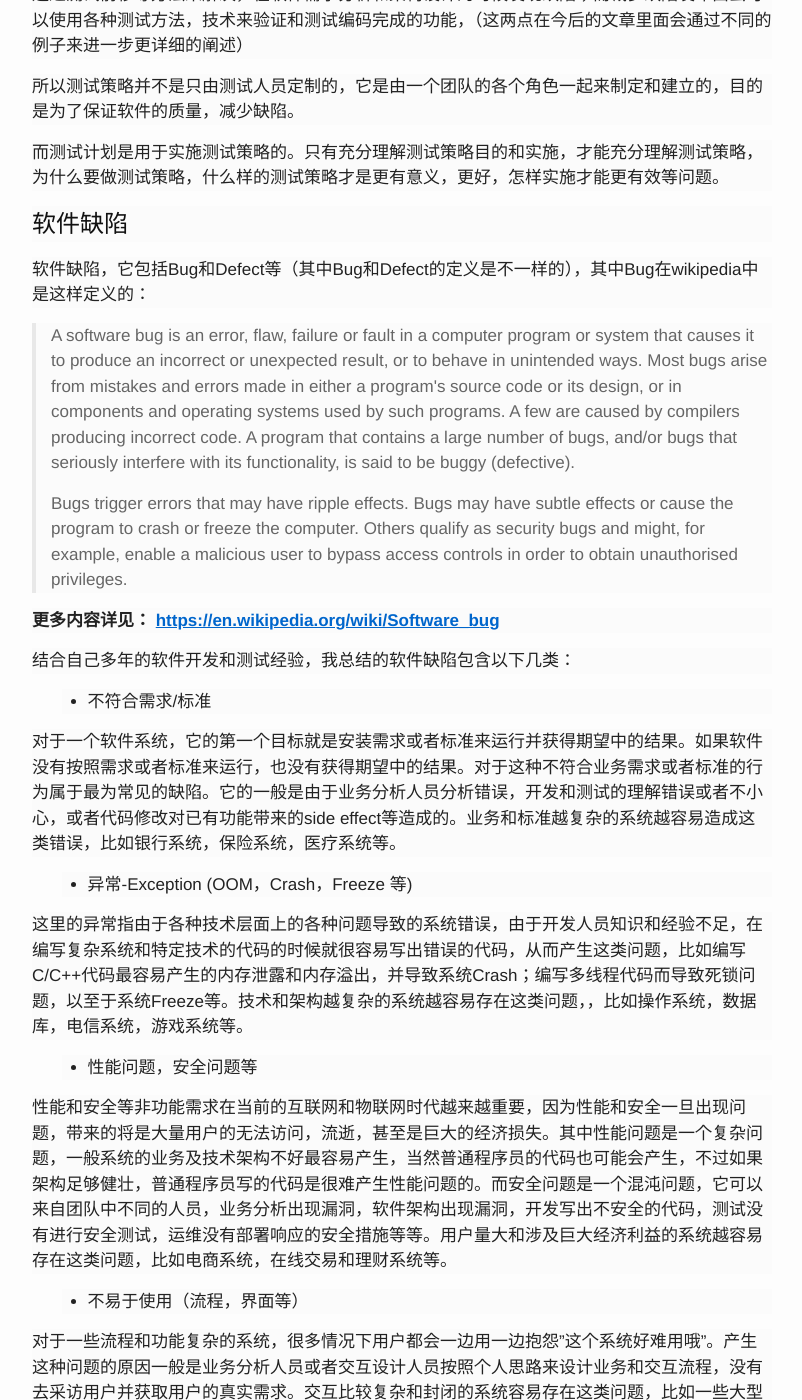
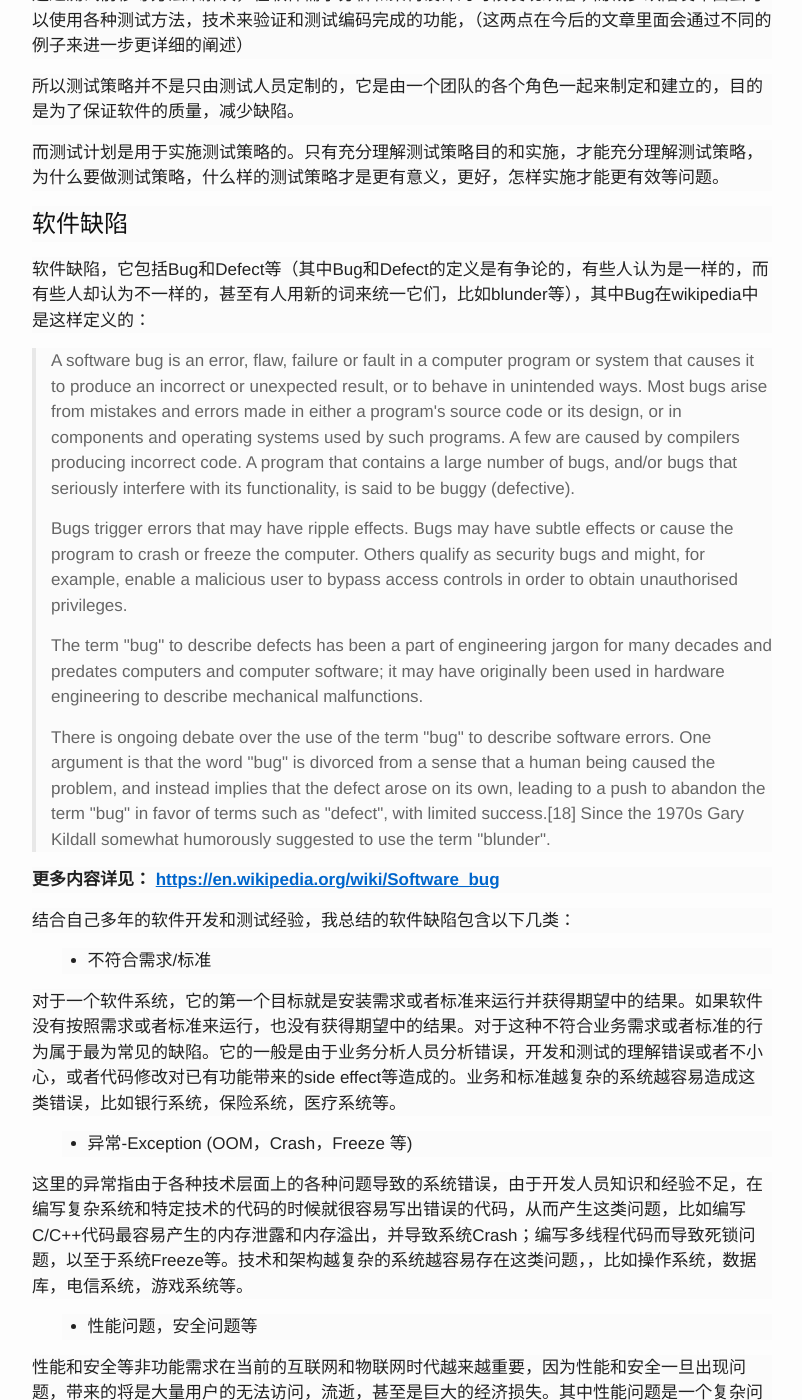
Before and after one commit to TWRanMan/twranman.github.io, a Jekyll site: the page built from _posts/2016-11-18-测试策略实践之序篇-软件缺陷，测试计划和测试架构.html, in a window 1280 px wide and 1400 px high, scrolled down 947 px. Shown: the whole window, without its empty margins (238-1040 px from the left). Built offline with Jekyll 4.4.1, drawn with Linux system fonts in a browser that asks for light colours.

Commit message:
change some text

```diff
--- a/_posts/2016-11-18-测试策略实践之序篇-软件缺陷，测试计划和测试架构.html
+++ b/_posts/2016-11-18-测试策略实践之序篇-软件缺陷，测试计划和测试架构.html
@@ -16,9 +16,11 @@ categories: jekyll update
 </p><p style="-webkit-font-smoothing: antialiased; text-rendering: optimizelegibility !important; color: rgb(34, 34, 34); font-family: 'Helvetica Neue', Arial, Helvetica, sans-serif; font-size: 17px; font-style: normal; font-variant-caps: normal; font-weight: normal; letter-spacing: normal; orphans: auto; text-align: start; text-indent: 0px; text-transform: none; white-space: normal; widows: auto; word-spacing: 0px; -webkit-text-stroke-width: 0px; background-color: rgb(251, 251, 251);">所以测试策略并不是只由测试人员定制的，它是由一个团队的各个角色一起来制定和建立的，目的是为了保证软件的质量，减少缺陷。
 </p><p style="-webkit-font-smoothing: antialiased; text-rendering: optimizelegibility !important; color: rgb(34, 34, 34); font-family: 'Helvetica Neue', Arial, Helvetica, sans-serif; font-size: 17px; font-style: normal; font-variant-caps: normal; font-weight: normal; letter-spacing: normal; orphans: auto; text-align: start; text-indent: 0px; text-transform: none; white-space: normal; widows: auto; word-spacing: 0px; -webkit-text-stroke-width: 0px; background-color: rgb(251, 251, 251);">而测试计划是用于实施测试策略的。只有充分理解测试策略目的和实施，才能充分理解测试策略，为什么要做测试策略，什么样的测试策略才是更有意义，更好，怎样实施才能更有效等问题。
 </p><h3 style="-webkit-font-smoothing: antialiased; text-rendering: optimizelegibility !important; font-weight: normal; color: rgb(17, 17, 17); font-size: 1.5em; font-family: 'Helvetica Neue', Arial, Helvetica, sans-serif; font-style: normal; font-variant-caps: normal; letter-spacing: normal; orphans: auto; text-align: start; text-indent: 0px; text-transform: none; white-space: normal; widows: auto; word-spacing: 0px; -webkit-text-stroke-width: 0px; background-color: rgb(251, 251, 251);">软件缺陷
-</h3><p style="-webkit-font-smoothing: antialiased; text-rendering: optimizelegibility !important; color: rgb(34, 34, 34); font-family: 'Helvetica Neue', Arial, Helvetica, sans-serif; font-size: 17px; font-style: normal; font-variant-caps: normal; font-weight: normal; letter-spacing: normal; orphans: auto; text-align: start; text-indent: 0px; text-transform: none; white-space: normal; widows: auto; word-spacing: 0px; -webkit-text-stroke-width: 0px; background-color: rgb(251, 251, 251);">软件缺陷，它包括Bug和Defect等（其中Bug和Defect的定义是不一样的），其中Bug在wikipedia中是这样定义的：
+</h3><p style="-webkit-font-smoothing: antialiased; text-rendering: optimizelegibility !important; color: rgb(34, 34, 34); font-family: 'Helvetica Neue', Arial, Helvetica, sans-serif; font-size: 17px; font-style: normal; font-variant-caps: normal; font-weight: normal; letter-spacing: normal; orphans: auto; text-align: start; text-indent: 0px; text-transform: none; white-space: normal; widows: auto; word-spacing: 0px; -webkit-text-stroke-width: 0px; background-color: rgb(251, 251, 251);">软件缺陷，它包括Bug和Defect等（其中Bug和Defect的定义是有争论的，有些人认为是一样的，而有些人却认为不一样的，甚至有人用新的词来统一它们，比如blunder等），其中Bug在wikipedia中是这样定义的：
 </p><blockquote style="-webkit-font-smoothing: antialiased; text-rendering: optimizelegibility !important; color: rgb(102, 102, 102); font-family: 'Helvetica Neue', Arial, Helvetica, sans-serif; font-size: 17px; font-style: normal; font-variant-caps: normal; font-weight: normal; letter-spacing: normal; orphans: auto; text-align: start; text-indent: 0px; text-transform: none; white-space: normal; widows: auto; word-spacing: 0px; -webkit-text-stroke-width: 0px; background-color: rgb(251, 251, 251);"><p style="-webkit-font-smoothing: antialiased; text-rendering: optimizelegibility !important;">A software bug is an error, flaw, failure or fault in a computer program or system that causes it to produce an incorrect or unexpected result, or to behave in unintended ways. Most bugs arise from mistakes and errors made in either a program's source code or its design, or in components and operating systems used by such programs. A few are caused by compilers producing incorrect code. A program that contains a large number of bugs, and/or bugs that seriously interfere with its functionality, is said to be buggy (defective).
 </p><p style="-webkit-font-smoothing: antialiased; text-rendering: optimizelegibility !important;">Bugs trigger errors that may have ripple effects. Bugs may have subtle effects or cause the program to crash or freeze the computer. Others qualify as security bugs and might, for example, enable a malicious user to bypass access controls in order to obtain unauthorised privileges.
+</p><p style="-webkit-font-smoothing: antialiased; text-rendering: optimizelegibility !important;">The term "bug" to describe defects has been a part of engineering jargon for many decades and predates computers and computer software; it may have originally been used in hardware engineering to describe mechanical malfunctions.
+</p><p style="-webkit-font-smoothing: antialiased; text-rendering: optimizelegibility !important;">There is ongoing debate over the use of the term "bug" to describe software errors. One argument is that the word "bug" is divorced from a sense that a human being caused the problem, and instead implies that the defect arose on its own, leading to a push to abandon the term "bug" in favor of terms such as "defect", with limited success.[18] Since the 1970s Gary Kildall somewhat humorously suggested to use the term "blunder".
 </p></blockquote><p style="-webkit-font-smoothing: antialiased; text-rendering: optimizelegibility !important; color: rgb(34, 34, 34); font-family: 'Helvetica Neue', Arial, Helvetica, sans-serif; font-size: 17px; font-style: normal; font-variant-caps: normal; font-weight: normal; letter-spacing: normal; orphans: auto; text-align: start; text-indent: 0px; text-transform: none; white-space: normal; widows: auto; word-spacing: 0px; -webkit-text-stroke-width: 0px; background-color: rgb(251, 251, 251);"><strong style="-webkit-font-smoothing: antialiased; text-rendering: optimizelegibility !important; font-weight: bold;">更多内容详见： <a style="-webkit-font-smoothing: antialiased; text-rendering: optimizelegibility !important; color: rgb(0, 102, 204); text-decoration: underline;" href="https://en.wikipedia.org/wiki/Software_bug">https://en.wikipedia.org/wiki/Software_bug</a></strong></p><p style="-webkit-font-smoothing: antialiased; text-rendering: optimizelegibility !important; color: rgb(34, 34, 34); font-family: 'Helvetica Neue', Arial, Helvetica, sans-serif; font-size: 17px; font-style: normal; font-variant-caps: normal; font-weight: normal; letter-spacing: normal; orphans: auto; text-align: start; text-indent: 0px; text-transform: none; white-space: normal; widows: auto; word-spacing: 0px; -webkit-text-stroke-width: 0px; background-color: rgb(251, 251, 251);">结合自己多年的软件开发和测试经验，我总结的软件缺陷包含以下几类：
 </p><ul style="-webkit-font-smoothing: antialiased; text-rendering: optimizelegibility !important; padding-left: 1.5em; list-style-type: disc; color: rgb(34, 34, 34); font-family: 'Helvetica Neue', Arial, Helvetica, sans-serif; font-size: 17px; font-style: normal; font-variant-caps: normal; font-weight: normal; letter-spacing: normal; orphans: auto; text-align: start; text-indent: 0px; text-transform: none; white-space: normal; widows: auto; word-spacing: 0px; -webkit-text-stroke-width: 0px; background-color: rgb(251, 251, 251);"><li style="-webkit-font-smoothing: antialiased; text-rendering: optimizelegibility !important;">不符合需求/标准</li></ul><p style="-webkit-font-smoothing: antialiased; text-rendering: optimizelegibility !important; color: rgb(34, 34, 34); font-family: 'Helvetica Neue', Arial, Helvetica, sans-serif; font-size: 17px; font-style: normal; font-variant-caps: normal; font-weight: normal; letter-spacing: normal; orphans: auto; text-align: start; text-indent: 0px; text-transform: none; white-space: normal; widows: auto; word-spacing: 0px; -webkit-text-stroke-width: 0px; background-color: rgb(251, 251, 251);">对于一个软件系统，它的第一个目标就是安装需求或者标准来运行并获得期望中的结果。如果软件没有按照需求或者标准来运行，也没有获得期望中的结果。对于这种不符合业务需求或者标准的行为属于最为常见的缺陷。它的一般是由于业务分析人员分析错误，开发和测试的理解错误或者不小心，或者代码修改对已有功能带来的side effect等造成的。业务和标准越复杂的系统越容易造成这类错误，比如银行系统，保险系统，医疗系统等。
 </p><ul style="-webkit-font-smoothing: antialiased; text-rendering: optimizelegibility !important; padding-left: 1.5em; list-style-type: disc; color: rgb(34, 34, 34); font-family: 'Helvetica Neue', Arial, Helvetica, sans-serif; font-size: 17px; font-style: normal; font-variant-caps: normal; font-weight: normal; letter-spacing: normal; orphans: auto; text-align: start; text-indent: 0px; text-transform: none; white-space: normal; widows: auto; word-spacing: 0px; -webkit-text-stroke-width: 0px; background-color: rgb(251, 251, 251);"><li style="-webkit-font-smoothing: antialiased; text-rendering: optimizelegibility !important;">异常-Exception (OOM，Crash，Freeze 等)</li></ul><p style="-webkit-font-smoothing: antialiased; text-rendering: optimizelegibility !important; color: rgb(34, 34, 34); font-family: 'Helvetica Neue', Arial, Helvetica, sans-serif; font-size: 17px; font-style: normal; font-variant-caps: normal; font-weight: normal; letter-spacing: normal; orphans: auto; text-align: start; text-indent: 0px; text-transform: none; white-space: normal; widows: auto; word-spacing: 0px; -webkit-text-stroke-width: 0px; background-color: rgb(251, 251, 251);">这里的异常指由于各种技术层面上的各种问题导致的系统错误，由于开发人员知识和经验不足，在编写复杂系统和特定技术的代码的时候就很容易写出错误的代码，从而产生这类问题，比如编写C/C++代码最容易产生的内存泄露和内存溢出，并导致系统Crash；编写多线程代码而导致死锁问题，以至于系统Freeze等。技术和架构越复杂的系统越容易存在这类问题，，比如操作系统，数据库，电信系统，游戏系统等。
```
